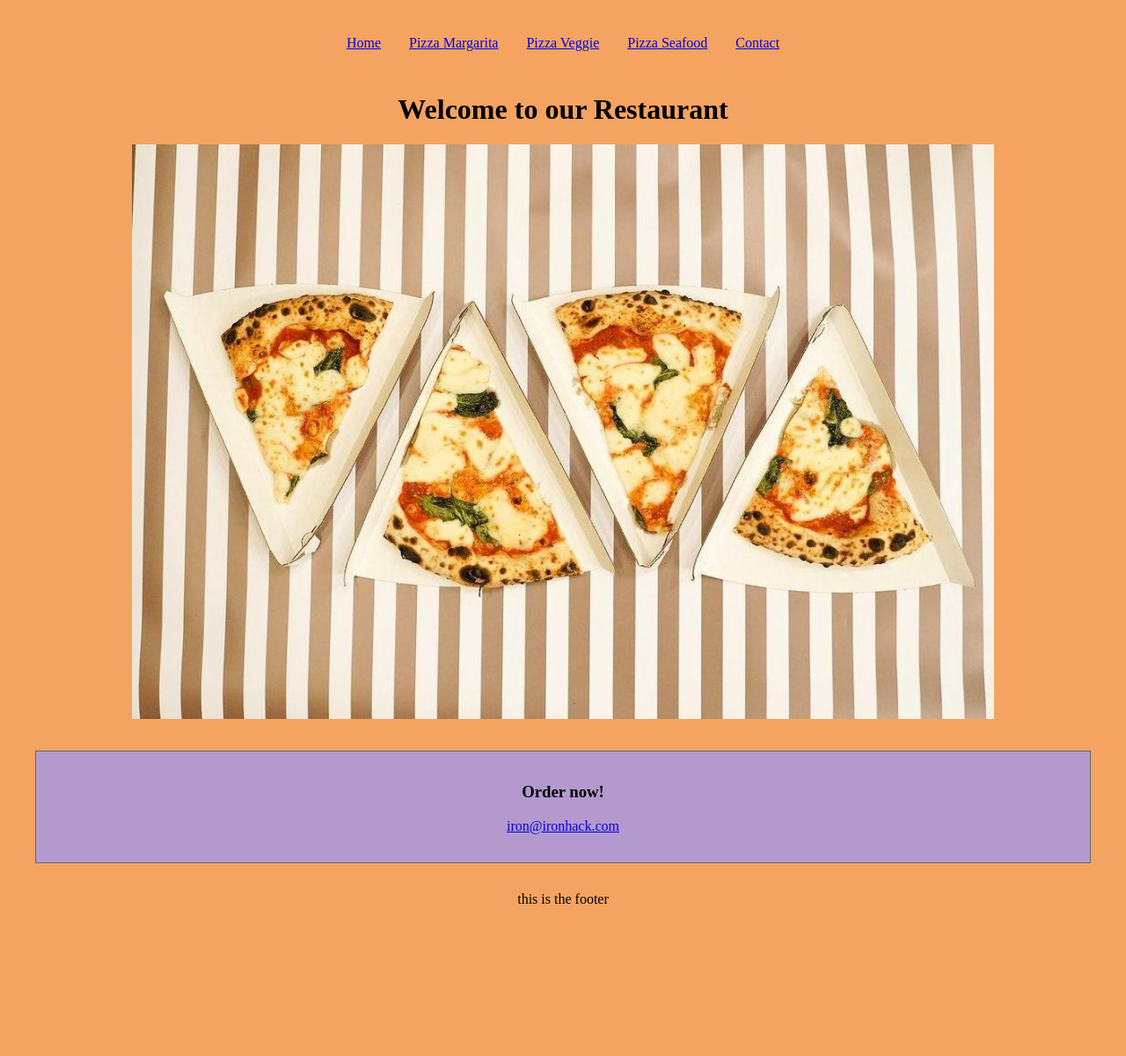
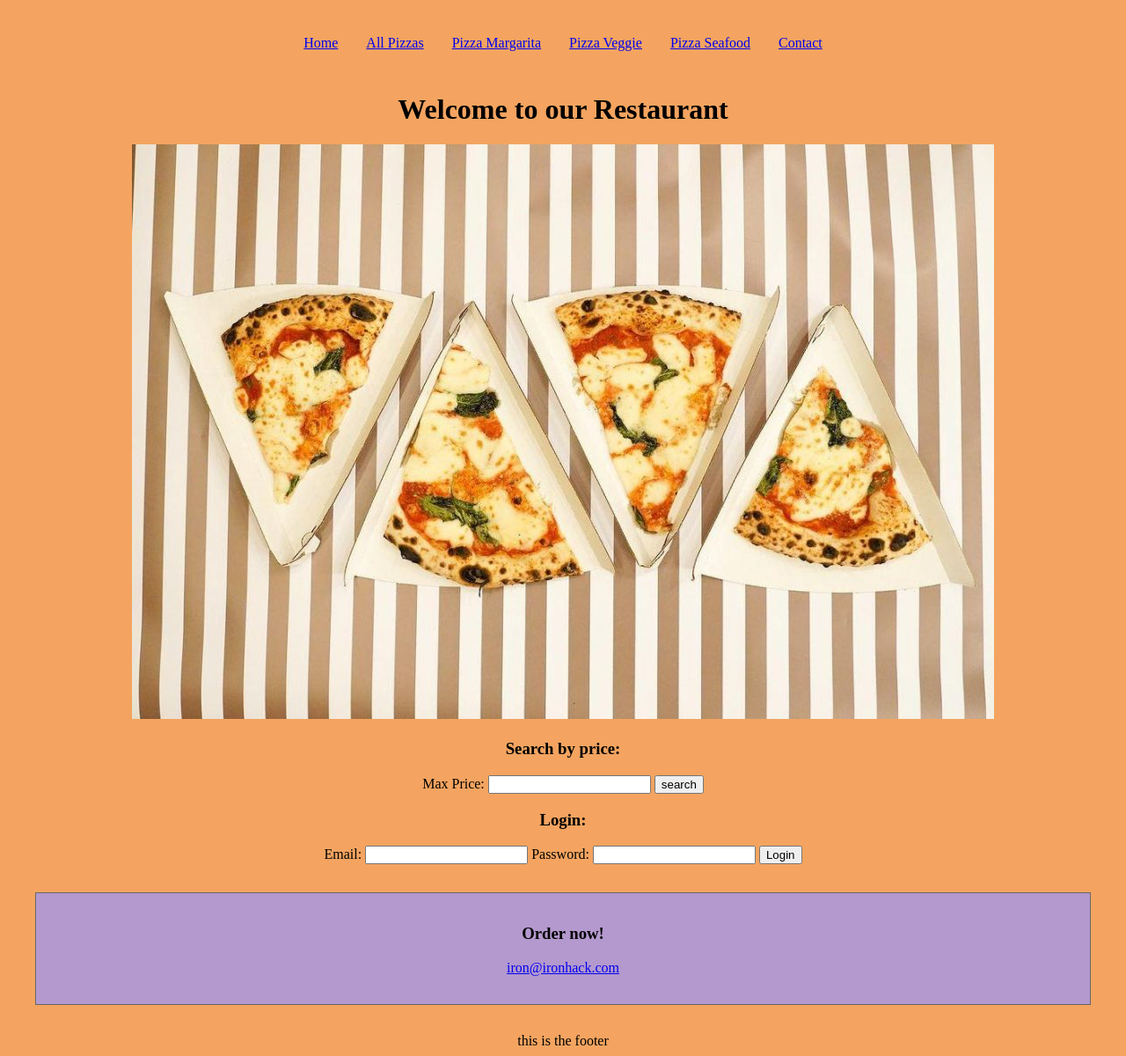
Before and after one commit to E-m-i-l-i-o/loopey-restaurantEmilio, a Node server app: page / in a window 1280 px wide. Shown: the whole page at 88% size. Before the commit the page ends 1027 px from the top, so only its background shows below. Run offline with Node 20, Linux system fonts and the light colour scheme; some libraries are stand-ins or nearby versions.

Commit message:
fake login and other inputs

```diff
--- a/app.js
+++ b/app.js
@@ -1,6 +1,8 @@
 const express = require("express");
 const hbs = require("hbs"); //we require and store teh package hbs
 const mongoose = require("mongoose"); //require mongoose
+const bodyParser = require('body-parser'); //now i can read info from req.body
+
 
 const Pizza = require("./models/Pizza.model"); //connect this page with the model
 const app = express();
@@ -12,6 +14,9 @@ app.set("view engine", "hbs");//sets HBS as the template engine
 //
 hbs.registerPartials(__dirname + "/views/partials");//Im telling HBS where I want to store my partials
 //
+
+app.use(bodyParser.urlencoded({ extended: true }));//now i can read info from req.body
+
 
 mongoose //connect to the database
   .connect('mongodb://127.0.0.1/loopeyRestaurant')
@@ -70,47 +75,126 @@ app.get("/contact", (req, res, next) => {
 ////////////////
 
 
-// GET /pizzas/margarita
-app.get("/pizzas/margarita", (req, res, send) => {
-    //res.send("page for margarita"); if we were to use a page.
 
-    //from the database mongoDB loopey restaurant -> pizzas
-    Pizza.findOne({title: "margarita"})
+// // GET /pizzas/margarita
+// app.get("/pizzas/margarita", (req, res, send) => {
+//     //res.send("page for margarita"); if we were to use a page.
+
+//     //from the database mongoDB loopey restaurant -> pizzas
+//     Pizza.findOne({title: "margarita"})
+//     .then( (pizzaFromDB) => {
+//         console.log(pizzaFromDB)
+//         res.render('product', pizzaFromDB); //name of the rendered 'view' (page without extension & without slash at the beggining)
+
+//     })
+//     .catch( e => console.log("error getting pizza from DB", e))
+
+// });
+
+
+// // GET /pizzas/veggie
+// app.get("/pizzas/veggie", (req, res, send) => {
+//     //res.send("page for veggie");
+
+//     Pizza.findOne({title:"veggie"})//if this operation is succesful, execute teh following .then
+//     .then((pizzaFromDB)=>{
+//         console.log(pizzaFromDB)
+//         res.render('product', pizzaFromDB)//render the hbs view and pass to hbs the info of this pizza that we found above: Pizza.findOne({title:"veggie"})
+//     })
+//     .catch(e => console.log("error getting pizza from DB", e))
+// });
+
+
+// // GET /pizzas/seafood
+// app.get("/pizzas/seafood", (req, res, next) => {
+//    // res.send("page for seafood");
+
+//    Pizza.findOne({title:"seafood"})
+//    .then((pizzaFromDB)=>{
+//     console.log(pizzaFromDB)
+//     res.render('product', pizzaFromDB)
+//    })
+//    .catch(e => console.log("error getting pizza from DB", e))
+// });
+
+
+//////////////////////////////////////////////////////////////////////
+// ROUTE PARAMS
+// :drinkName is a generic placeholder . I choose the name.(:banana)
+app.get("/drinks/:drinkName", (req, res, next) => {
+    console.log(req.params);
+    res.send(`display info about.... ${req.params.drinkName}`); //now we send any drink requested by the client with just this one code for all
+});
+
+
+///with our pizzas:
+//now any time the browser gets the request for the path "/pizzas"+a name of a pizza: we will pass a placeholder :namePizza
+app.get("/pizzas/:PizzaName", (req, res, next) => {
+    console.log(req.params);//this is an object
+
+    Pizza.findOne({title: req.params.pizzaName})
     .then( (pizzaFromDB) => {
-        console.log(pizzaFromDB)
-        res.render('product', pizzaFromDB); //name of the rendered 'view' (page without extension & without slash at the beggining)
+        // console.log(pizzaFromDB)
+        res.render("product", pizzaFromDB);
+    })
+    .catch( e => console.log("error getting pizza from DB", e));
 
-    })
-    .catch( e => console.log("error getting pizza from DB", e))
+
+});
+
+//give teh server a list of pizzas
+//get an array with all pizzas: .find()
+app.get("/pizzas", (req, res, next) => {
+///////////////////////////
+///// QUERY string ///////// this filters
+    // console.log(req.query); // req.query is an object, the properties of which, are strings{key:"property" }
+    // console.log(typeof req.query.maxPrice); // we will receive a string for example: get pizzas wiht a max price of...
+    console.log(req.query.maxPrice);
+
+    let maximumPrice = req.query.maxPrice; //store this query string in a variable. ||||||| we will refer this maxPrice in the Max price input submit button (home page)
+    maximumPrice = Number(maximumPrice); //convert to a number
+
+    let filter = {}; //by default it will give me all pizzas
+    if (maximumPrice){
+        filter = {price: {$lte: maximumPrice }} //lte: lower than or equals a given maximumPrice
+                                                //if maximumPrice is defined, give me this, if not... it will be an empty object
+    }
+
+    Pizza.find(filter)
+        .then( (pizzas) => {
+
+            const data = {
+                pizzasArr: pizzas       //pizzasArr comes from product-list.hbs
+            }
+
+            res.render("product-list", data)
+        })
+        .catch( e => console.log("error getting pizzas from DB", e));
+
 
 });
 
 
-// GET /pizzas/veggie
-app.get("/pizzas/veggie", (req, res, send) => {
-    //res.send("page for veggie");
+///////////////////////////////////////
+// EXAMPLE OF A POST REQUEST + req.body
+////////after creating a form to send a post request, we need a route:
 
-    Pizza.findOne({title:"veggie"})//if this operation is succesful, execute teh following .then
-    .then((pizzaFromDB)=>{
-        console.log(pizzaFromDB)
-        res.render('product', pizzaFromDB)//render the hbs view and pass to hbs the info of this pizza that we found above: Pizza.findOne({title:"veggie"})
-    })
-    .catch(e => console.log("error getting pizza from DB", e))
-});
+//route for whenever I receive a request for a login
+app.post("/login",(req, res, next)=>{
+    console.log("luis is trying to login...")
+    console.log(req.body) //we access teh body aof a request. we read it.
+                          //its also an object
 
+    const email = req.body.emailaddress;
+    const pwd = req.body.pwd; //the .pwd part comes from the login form I made in home-page.hbs
 
-// GET /pizzas/seafood
-app.get("/pizzas/seafood", (req, res, next) => {
-   // res.send("page for seafood");
+    if(pwd =="1234"){
+        res.send("welcome!")
+    } else {
+        res.send("wrong password")
+    }
 
-   Pizza.findOne({title:"seafood"})
-   .then((pizzaFromDB)=>{
-    console.log(pizzaFromDB)
-    res.render('product', pizzaFromDB)
-   })
-   .catch(e => console.log("error getting pizza from DB", e))
-});
-
+})
 
 
 app.listen(3400, () => { console.log("server listening on port 3400...")});
--- a/views/home-page.hbs
+++ b/views/home-page.hbs
@@ -1,4 +1,54 @@
 <h1>Welcome to our Restaurant</h1>
 <img src="/images/home.jpg" alt="delicious pizzas" />
 
+<section>
+            <h3>Search by price:</h3>
+
+        {{!-- crate a FORM INPUT. when user sends a get request, we send them to the path /pizzas (page with all pizzas) --}}
+
+<form method="GET" action="/pizzas">
+
+
+<label>Max Price:
+
+<input type="number" name="maxPrice">
+{{!-- I take maxPrice from the query from app.js>>> const maximumPrice = req.query.maxPrice;--}}
+{{!-- //inputs have a number of accepted data entry types --}}
+
+</label>
+
+<button type="submit">search</button>
+
+
+</form>
+</section>
+
+
+
+<section>
+    <h3>Login:</h3>
+
+    <form method="POST" action="/login">
+    {{!-- with GET, the information travels in the query sring taht will be shown in the browser adn shown in th history. this is why we dont use send GET requests for passwords or any sensitive data --}}
+        {{!-- DO NOT GET request for sensitive data --}}
+        {{!-- use POST instead--}}
+        <label>
+            Email:
+            <input type="email" name="emailaddress" required />
+        </label>
+
+        <label>
+            Password:
+            <input type="password" name="pwd" required />
+        </label>
+
+        <button type="submit">Login</button>
+    </form>
+
+</section>
+
+
+
+
+{{!-- //banner --}}
 {{> ctaOrderNow}}
--- a/views/layout.hbs
+++ b/views/layout.hbs
@@ -13,6 +13,7 @@
 
         <nav>
             <a href="/">Home</a>
+            <a href="/pizzas">All Pizzas</a>
             <a href="/pizzas/margarita">Pizza Margarita</a>
             <a href="/pizzas/veggie">Pizza Veggie</a>
             <a href="/pizzas/seafood">Pizza Seafood</a>
--- a/views/partials/ctaOrderNow.hbs
+++ b/views/partials/ctaOrderNow.hbs
@@ -1,3 +1,5 @@
+{{!-- called it ctaOrderNow randomly --}}
+
 <div class="banner">
 
     {{#if title}}
--- a/views/product.hbs
+++ b/views/product.hbs
@@ -39,4 +39,5 @@
 
 
 {{!-- this is a partial --}}
+{{!-- banner --}}
    {{> ctaOrderNow}}
```
Also changed, not shown: views/product-list.hbs (added, +11 -0 lines).
